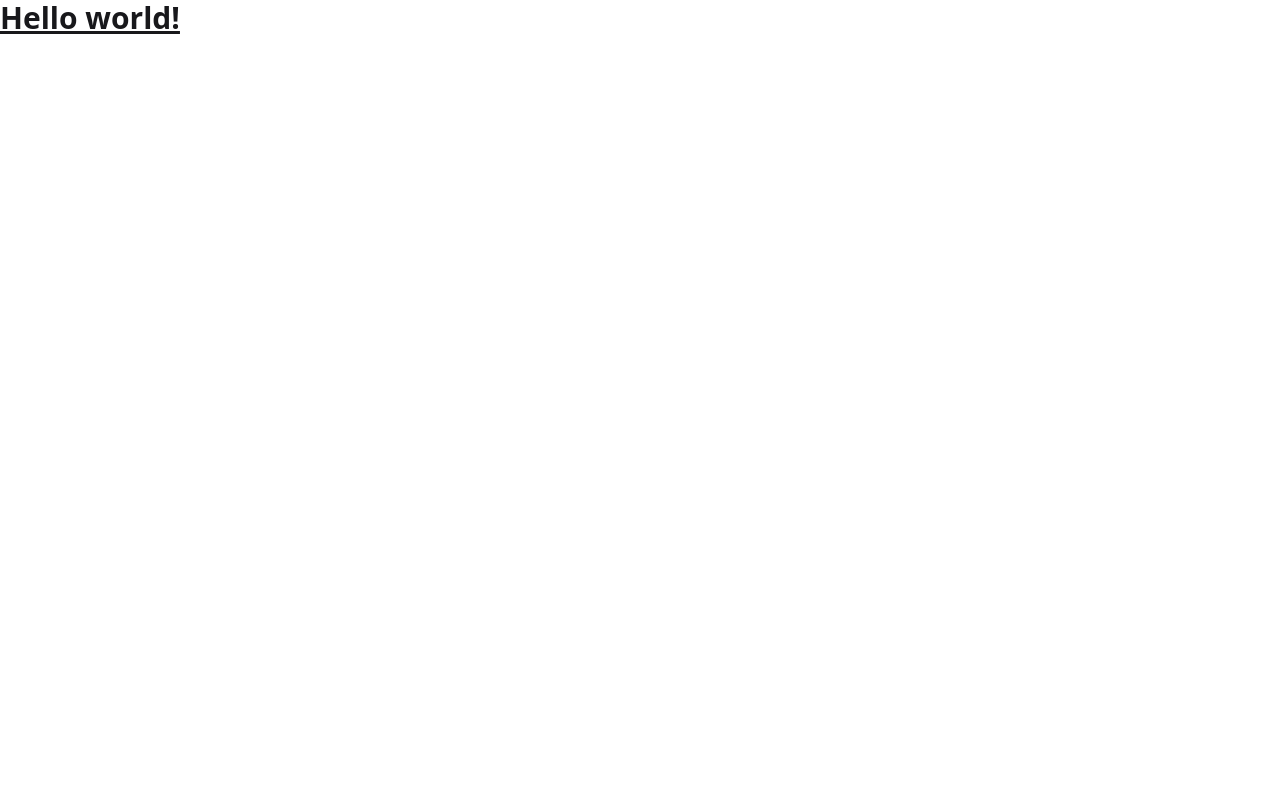
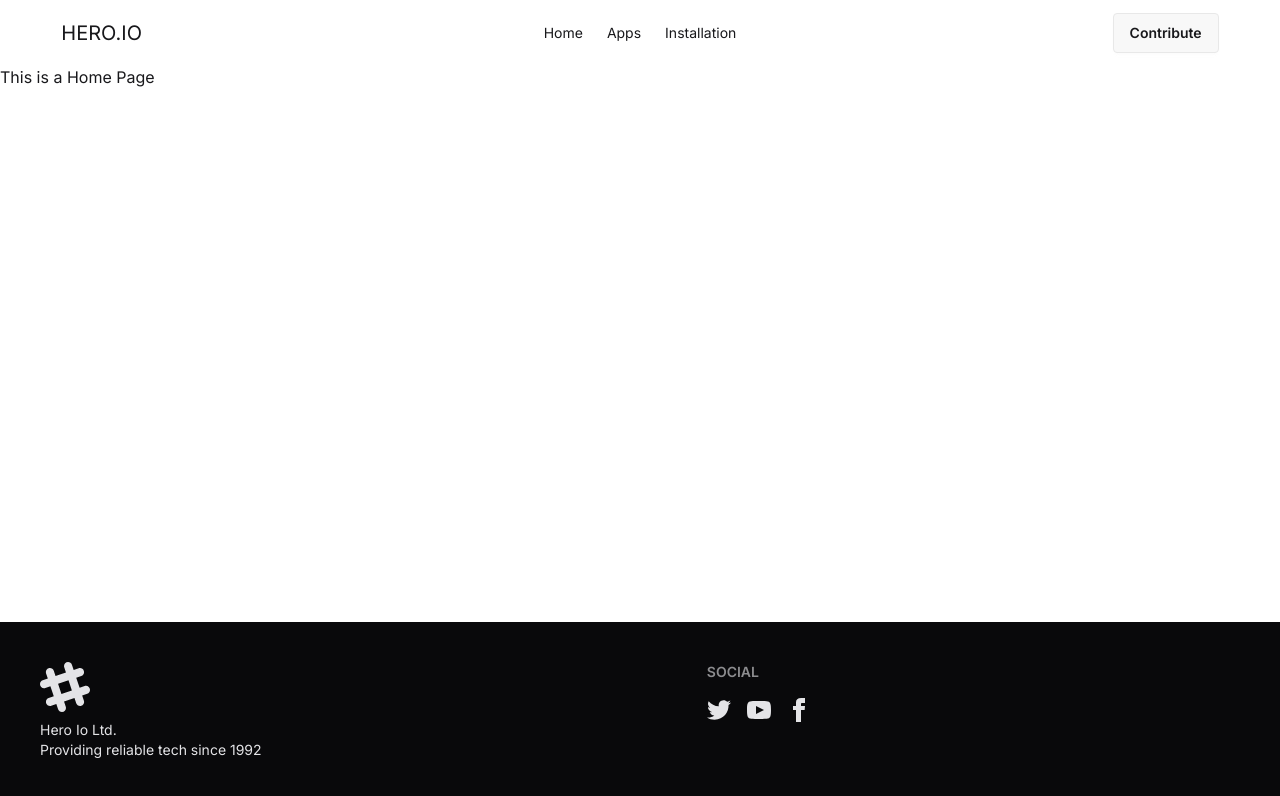
Before and after one commit to sajib-rahman90/hero-io-a8, a React (Vite) app: page / in a window 1280 px wide. Shown: the top 796 px of the page. Built offline with nearby package versions, Linux system fonts and the light colour scheme.

Commit message:
added some components and design navbar and footer components in my projects

```diff
--- /dev/null
+++ b/src/Components/Footer.jsx
@@ -0,0 +1,68 @@
+import React from "react";
+
+const Footer = () => {
+  return (
+    <div>
+      <footer className="footer sm:footer-horizontal bg-neutral text-neutral-content p-10">
+        <aside>
+          <svg
+            width="50"
+            height="50"
+            viewBox="0 0 24 24"
+            xmlns="http://www.w3.org/2000/svg"
+            fillRule="evenodd"
+            clipRule="evenodd"
+            className="fill-current"
+          >
+            <path d="M22.672 15.226l-2.432.811.841 2.515c.33 1.019-.209 2.127-1.23 2.456-1.15.325-2.148-.321-2.463-1.226l-.84-2.518-5.013 1.677.84 2.517c.391 1.203-.434 2.542-1.831 2.542-.88 0-1.601-.564-1.86-1.314l-.842-2.516-2.431.809c-1.135.328-2.145-.317-2.463-1.229-.329-1.018.211-2.127 1.231-2.456l2.432-.809-1.621-4.823-2.432.808c-1.355.384-2.558-.59-2.558-1.839 0-.817.509-1.582 1.327-1.846l2.433-.809-.842-2.515c-.33-1.02.211-2.129 1.232-2.458 1.02-.329 2.13.209 2.461 1.229l.842 2.515 5.011-1.677-.839-2.517c-.403-1.238.484-2.553 1.843-2.553.819 0 1.585.509 1.85 1.326l.841 2.517 2.431-.81c1.02-.33 2.131.211 2.461 1.229.332 1.018-.21 2.126-1.23 2.456l-2.433.809 1.622 4.823 2.433-.809c1.242-.401 2.557.484 2.557 1.838 0 .819-.51 1.583-1.328 1.847m-8.992-6.428l-5.01 1.675 1.619 4.828 5.011-1.674-1.62-4.829z"></path>
+          </svg>
+          <p>
+            Hero Io Ltd.
+            <br />
+            Providing reliable tech since 1992
+          </p>
+        </aside>
+        <nav>
+          <h6 className="footer-title">Social</h6>
+          <div className="grid grid-flow-col gap-4">
+            <a>
+              <svg
+                xmlns="http://www.w3.org/2000/svg"
+                width="24"
+                height="24"
+                viewBox="0 0 24 24"
+                className="fill-current"
+              >
+                <path d="M24 4.557c-.883.392-1.832.656-2.828.775 1.017-.609 1.798-1.574 2.165-2.724-.951.564-2.005.974-3.127 1.195-.897-.957-2.178-1.555-3.594-1.555-3.179 0-5.515 2.966-4.797 6.045-4.091-.205-7.719-2.165-10.148-5.144-1.29 2.213-.669 5.108 1.523 6.574-.806-.026-1.566-.247-2.229-.616-.054 2.281 1.581 4.415 3.949 4.89-.693.188-1.452.232-2.224.084.626 1.956 2.444 3.379 4.6 3.419-2.07 1.623-4.678 2.348-7.29 2.04 2.179 1.397 4.768 2.212 7.548 2.212 9.142 0 14.307-7.721 13.995-14.646.962-.695 1.797-1.562 2.457-2.549z"></path>
+              </svg>
+            </a>
+            <a>
+              <svg
+                xmlns="http://www.w3.org/2000/svg"
+                width="24"
+                height="24"
+                viewBox="0 0 24 24"
+                className="fill-current"
+              >
+                <path d="M19.615 3.184c-3.604-.246-11.631-.245-15.23 0-3.897.266-4.356 2.62-4.385 8.816.029 6.185.484 8.549 4.385 8.816 3.6.245 11.626.246 15.23 0 3.897-.266 4.356-2.62 4.385-8.816-.029-6.185-.484-8.549-4.385-8.816zm-10.615 12.816v-8l8 3.993-8 4.007z"></path>
+              </svg>
+            </a>
+            <a>
+              <svg
+                xmlns="http://www.w3.org/2000/svg"
+                width="24"
+                height="24"
+                viewBox="0 0 24 24"
+                className="fill-current"
+              >
+                <path d="M9 8h-3v4h3v12h5v-12h3.642l.358-4h-4v-1.667c0-.955.192-1.333 1.115-1.333h2.885v-5h-3.808c-3.596 0-5.192 1.583-5.192 4.615v3.385z"></path>
+              </svg>
+            </a>
+          </div>
+        </nav>
+      </footer>
+    </div>
+  );
+};
+
+export default Footer;
--- /dev/null
+++ b/src/Components/Navbar.jsx
@@ -0,0 +1,69 @@
+import React from "react";
+import { Link, NavLink } from "react-router";
+
+const Navbar = () => {
+  return (
+    <div>
+      <div className="navbar bg-base-100  w-11/12 mx-auto ">
+        <div className="navbar-start">
+          <div className="dropdown">
+            <div tabIndex={0} role="button" className="btn btn-ghost lg:hidden">
+              <svg
+                xmlns="http://www.w3.org/2000/svg"
+                className="h-5 w-5"
+                fill="none"
+                viewBox="0 0 24 24"
+                stroke="currentColor"
+              >
+                {" "}
+                <path
+                  strokeLinecap="round"
+                  strokeLinejoin="round"
+                  strokeWidth="2"
+                  d="M4 6h16M4 12h8m-8 6h16"
+                />{" "}
+              </svg>
+            </div>
+            <ul
+              tabIndex="-1"
+              className="menu menu-sm dropdown-content bg-base-100 rounded-box z-1 mt-3 w-52 p-2 shadow"
+            >
+              <li>
+                <NavLink to={"/"}>Home</NavLink>
+              </li>
+              <li>
+                <NavLink to={"/apps"}>Apps</NavLink>
+              </li>
+              <li>
+                <NavLink to={"/installation"}>Installation</NavLink>
+              </li>
+            </ul>
+          </div>
+          <Link to={"/"} className=" text-xl">
+            HERO.IO
+          </Link>
+        </div>
+        <div className="navbar-center hidden lg:flex">
+          <ul className="menu menu-horizontal px-1">
+            <li>
+              <NavLink to={"/"}>Home</NavLink>
+            </li>
+            <li>
+              <NavLink to={"/apps"}>Apps</NavLink>
+            </li>
+            <li>
+              <NavLink to={"/installation"}>Installation</NavLink>
+            </li>
+          </ul>
+        </div>
+        <div className="navbar-end">
+          <NavLink to={"/"} className="btn">
+            Contribute
+          </NavLink>
+        </div>
+      </div>
+    </div>
+  );
+};
+
+export default Navbar;
--- /dev/null
+++ b/src/Layouts/MainLayout.jsx
@@ -0,0 +1,18 @@
+import React from "react";
+import Navbar from "../Components/Navbar";
+import Footer from "../Components/Footer";
+import { Outlet } from "react-router";
+
+const MainLayout = () => {
+  return (
+    <div className="flex flex-col min-h-screen">
+      <Navbar></Navbar>
+      <div className="flex-1">
+        <Outlet></Outlet>
+      </div>
+      <Footer></Footer>
+    </div>
+  );
+};
+
+export default MainLayout;
--- /dev/null
+++ b/src/Pages/AppDetails.jsx
@@ -0,0 +1,11 @@
+import React from "react";
+
+const AppDetails = () => {
+  return (
+    <div>
+      <h1>App Details page</h1>
+    </div>
+  );
+};
+
+export default AppDetails;
--- /dev/null
+++ b/src/Pages/Eroor404.jsx
@@ -0,0 +1,15 @@
+import React from "react";
+import Navbar from "../Components/Navbar";
+import Footer from "../Components/Footer";
+
+const Eroor404 = () => {
+  return (
+    <div>
+      <Navbar />
+      <h1>this is a error 404 page;</h1>
+      <Footer />
+    </div>
+  );
+};
+
+export default Eroor404;
--- /dev/null
+++ b/src/Pages/Installation.jsx
@@ -0,0 +1,11 @@
+import React from "react";
+
+const Installation = () => {
+  return (
+    <div>
+      <h1>this is a Installation pages</h1>
+    </div>
+  );
+};
+
+export default Installation;
--- a/src/Routes/Routes.jsx
+++ b/src/Routes/Routes.jsx
@@ -1,15 +1,30 @@
 import { createBrowserRouter } from "react-router";
 import App from "../App";
 import Apps from "../Pages/Apps";
+import Home from "../Pages/Home";
+import Installation from "../Pages/Installation";
+import MainLayout from "../Layouts/MainLayout";
+import Eroor404 from "../Pages/Eroor404";
 
 const router = createBrowserRouter([
   {
     path: "/",
-    element: <App />,
-  },
-  {
-    path: "/apps",
-    element: <Apps></Apps>,
+    element: <MainLayout />,
+    errorElement: <Eroor404 />,
+    children: [
+      {
+        index: true,
+        element: <Home />,
+      },
+      {
+        path: "/apps",
+        element: <Apps></Apps>,
+      },
+      {
+        path: "/installation",
+        element: <Installation />,
+      },
+    ],
   },
 ]);
 
--- a/src/index.css
+++ b/src/index.css
@@ -1,2 +1,8 @@
+@import url("https://fonts.googleapis.com/css2?family=Inter:ital,opsz,wght@0,14..32,100..900;1,14..32,100..900&display=swap");
+
 @import "tailwindcss";
 @plugin "daisyui";
+
+body {
+  font-family: "Inter", sans-serif;
+}
```
